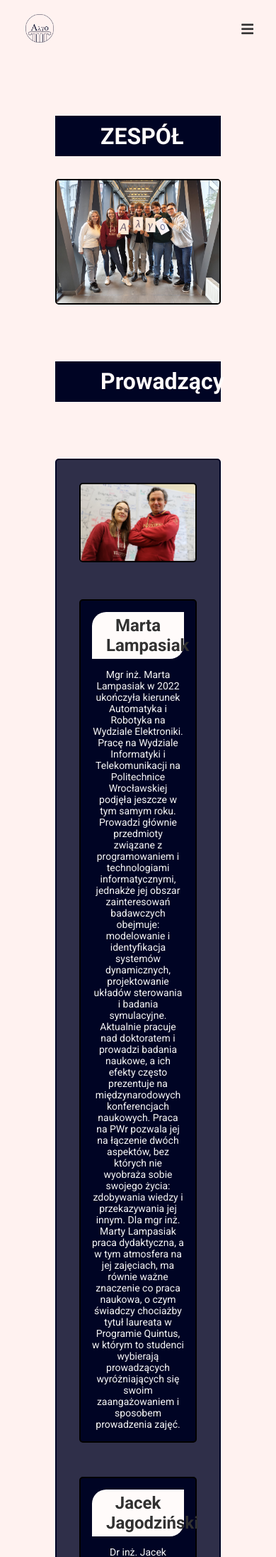
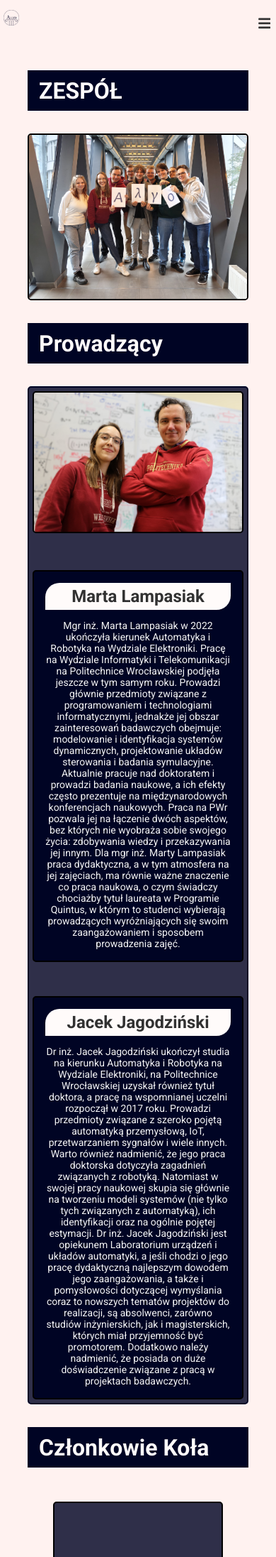
Before and after one commit to KN-Algo/strona-internetowa, a PHP site: page /about.html in a window 390 px wide. Shown: the top 2193 px of the page at 71% size. Run offline with PHP 8.4, Linux system fonts and the light colour scheme.

Commit message:
fix for small screens attempt nr. 2

```diff
--- a/styles/about.css
+++ b/styles/about.css
@@ -151,7 +151,7 @@ h1 {
   font-size: 14px;
 }
 
-@media screen and (max-width: 930px) {
+@media screen and (max-width: 930px) and (min-width: 450px) {
   .person-container-leader {
     display: inline-block;
     width: 100%;
@@ -171,3 +171,38 @@ h1 {
     width: 100%;
   }
 }
+
+
+@media screen and (max-width: 450px) {
+  .main-content {
+    margin: auto 10%;
+  }
+
+  .main-content > * {
+    margin: 2em 0;
+  }
+
+  .person-container-leader {
+    display: inline-block;
+    width: 100%;
+    padding: 5px;
+  }
+
+  .person-container-leader img {
+    width: 100%;
+    margin-bottom: 0em;
+  }
+
+  .person-container-leader div {
+    width: 100%;
+    margin: 3em auto 0 auto;
+  }
+
+  .group-div img {
+    width: 100%;
+  }
+
+  h1 {
+    padding: .3em .3em .3em .5em;
+  }
+}
--- a/styles/main.css
+++ b/styles/main.css
@@ -154,7 +154,7 @@ footer p {
     color: none;
 }
 
-@media screen and (max-width: 930px) {
+@media screen and (max-width: 930px) and (min-width: 450px) {
     .topnav.responsive {position: relative;}
     .topnav.responsive li.icon {
         position: absolute;
@@ -181,3 +181,42 @@ footer p {
       margin-left: 1em;
     }
 }
+
+
+@media screen and (max-width: 450px) {
+    .main-content {
+      margin: auto 10%;
+    }
+
+    .topnav.responsive {position: relative;}
+    .topnav.responsive li.icon {
+        position: absolute;
+        right: 0;
+        top: 0;
+    }
+    .topnav.responsive li {
+        float: none;
+        display: block;
+        text-align: left;
+    }
+    .topnav.responsive {
+        border-bottom: 1px solid #000424;
+    }
+    .topnav li {display: none;}
+    .topnav li.icon {
+        float: right;
+        display: block;
+        visibility: visible;
+        margin: 0;
+    }
+
+    .topnav li.icon a {
+      padding: 14px 0;
+    }
+
+  .logo {
+    max-width: 1.4em;
+    margin-left: .3em;
+    padding: 14px 0;
+  }
+}
```
